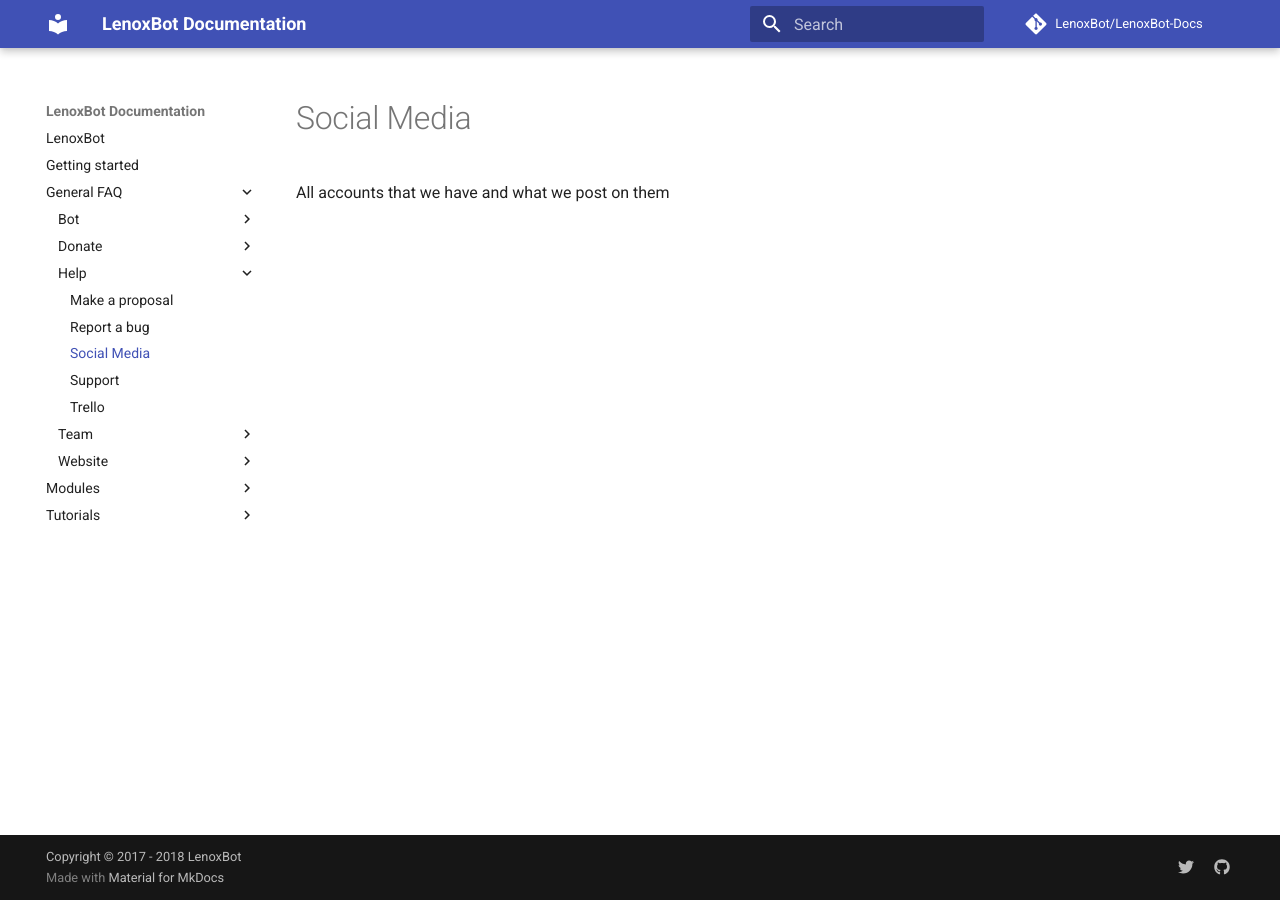
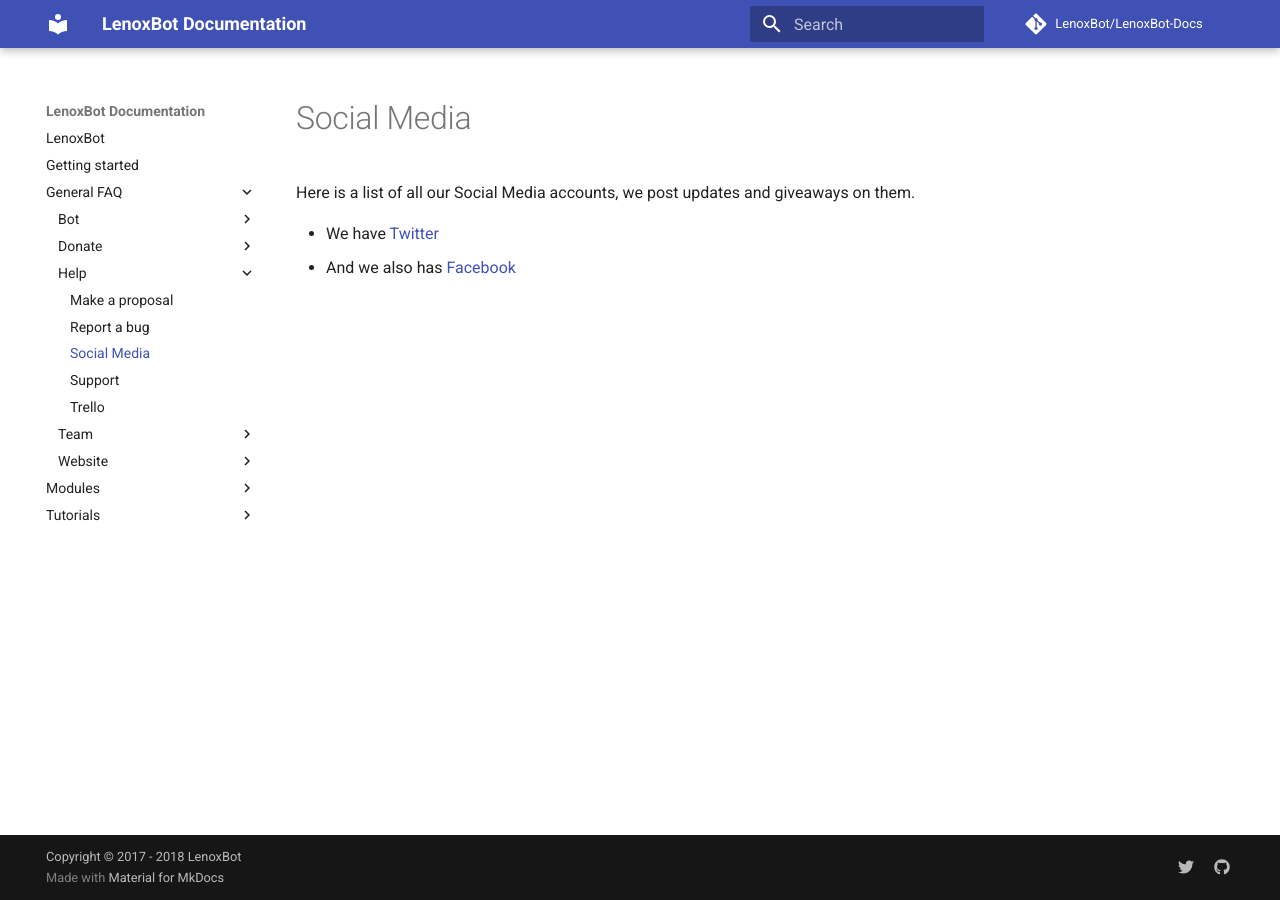
Before and after one commit to gillesheinesch/LenoxBot-Docs, an MkDocs documentation site: the page built from docs/General FAQ/Help/Social Media.md, in a window 1280 px wide. Built offline with MkDocs 1.6.1 and Material for MkDocs 9.7.7, drawn with Linux system fonts in a browser that asks for light colours; comment, search, counter and statistics services are not loaded.

Commit message:
Update Social Media.md

```diff
--- a/docs/General FAQ/Help/Social Media.md
+++ b/docs/General FAQ/Help/Social Media.md
@@ -1,6 +1,9 @@
 title: Social Media
-description:
+description: Here you can find all of the LenoxBot Social Media accounts
 
 # Social Media
 
-All accounts that we have and what we post on them
+Here is a list of all our Social Media accounts, we post updates and giveaways on them.
+
+* We have [Twitter](https://twitter.com/lenoxbot)
+* And we also has [Facebook](https://www.facebook.com/lenoxbotdiscord)
```
